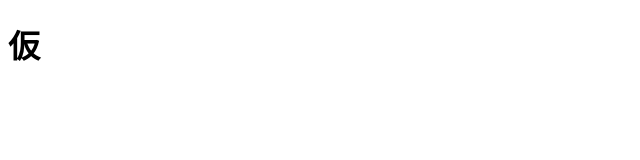
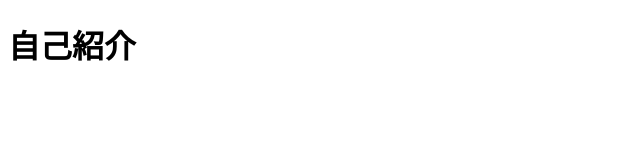
Before and after one commit to yuuum710/my-site, a plain HTML site: page my-site/index.html in a window 1280 px wide. Shown: the whole page, without its empty margins (0-640 px from the left). Drawn offline with Linux system fonts and the light colour scheme.

Commit message:
トップページを作成

```diff
--- a/my-site/index.html
+++ b/my-site/index.html
@@ -6,6 +6,6 @@
     <title>Document</title>
 </head>
 <body>
-    <h1>仮</h1>
+    <h1>自己紹介</h1>
 </body>
 </html>
```
